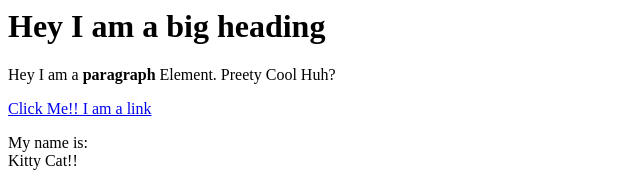
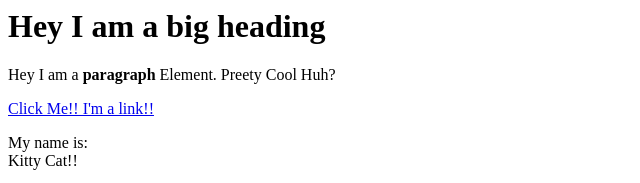
Before and after one commit to electromist/cartoon-hero, a plain HTML site: page test.html in a window 1280 px wide. Shown: the top 183 px of the page, 0-640 px from the left. Drawn offline with Linux system fonts and the light colour scheme.

Commit message:
i am--->i'm

```diff
--- a/test.html
+++ b/test.html
@@ -6,7 +6,7 @@
 	<body>
 	<h1>Hey I am a big heading</h1>
 	<p>Hey I am a <b>paragraph</b> Element. Preety Cool Huh?</p>
-	<a href="https://www.google.com/" target="_blank" title="Let's go to Google!!">Click Me!! I am a link</a>
+	<a href="https://www.google.com/" target="_blank" title="Let's go to Google!!">Click Me!! I'm a link!!</a>
 	<p>My name is:<br>
 	Kitty Cat!!</p>
 	<img src="https://images.unsplash.com/photo-1518791841217-8f162f1e1131?ixlib=rb-1.2.1&ixid=MnwxMjA3fDB8MHxwaG90by1wYWdlfHx8fGVufDB8fHx8&auto=format&fit=crop&w=1170&q=80">
```
